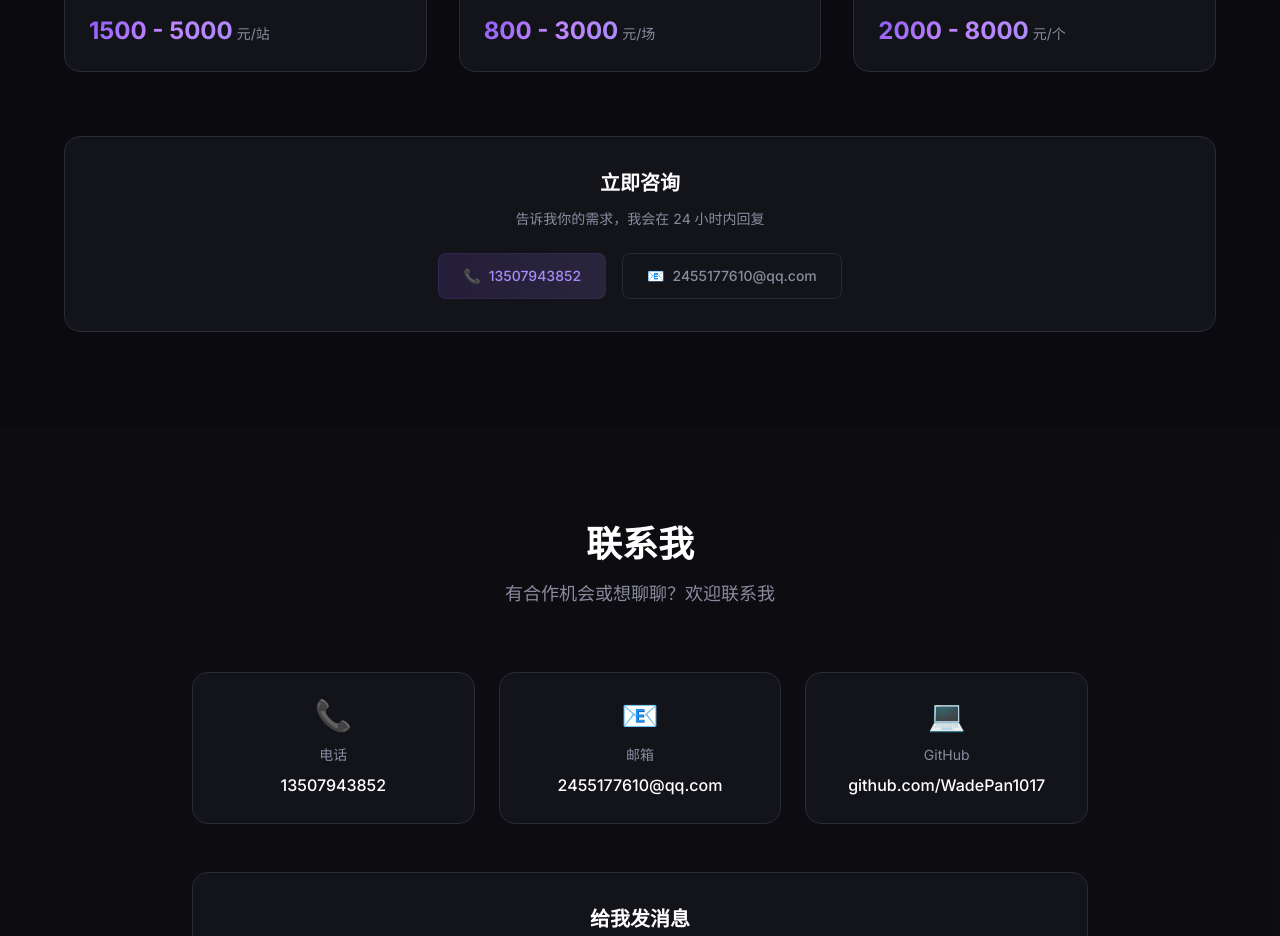
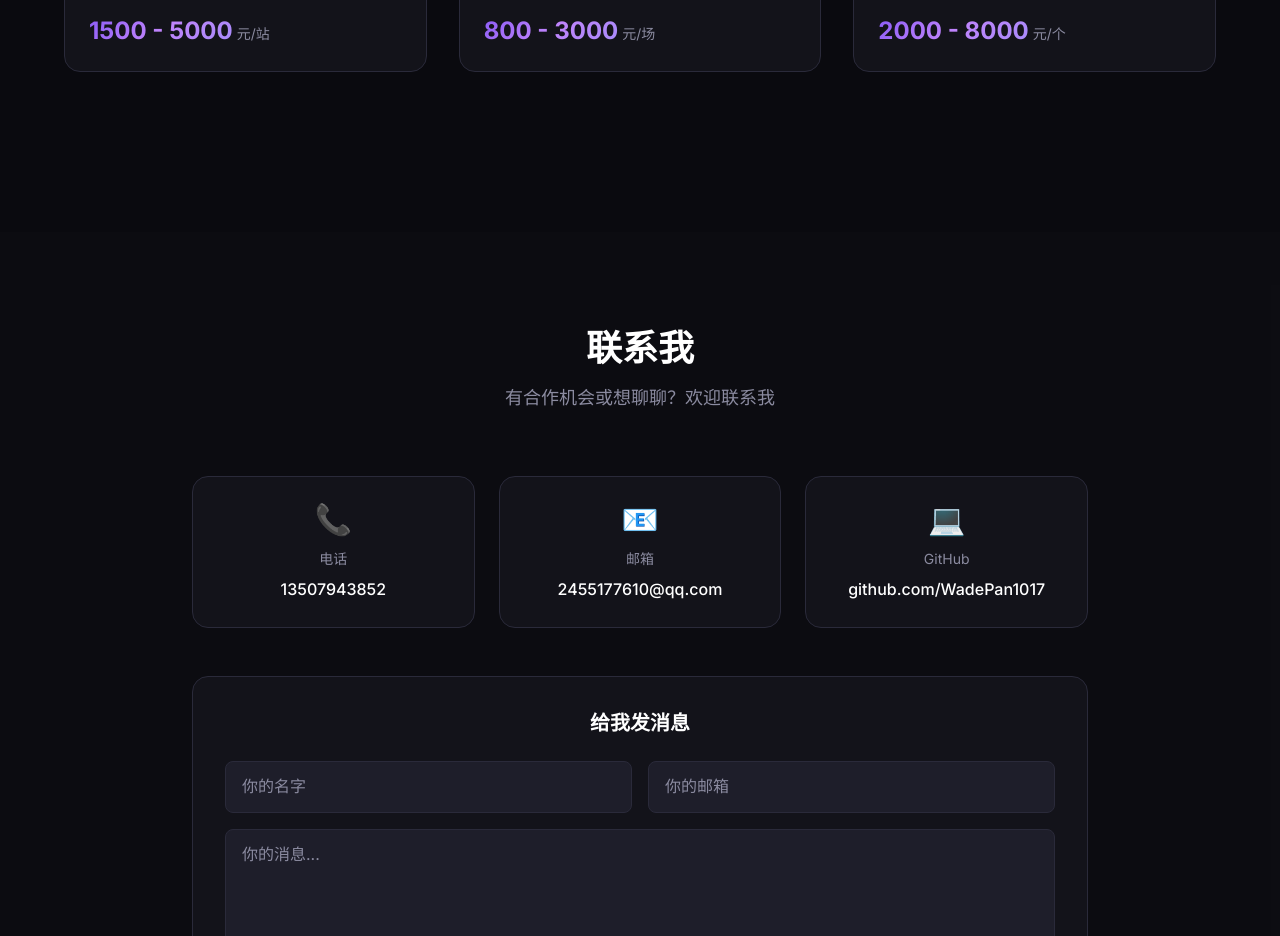
Before and after one commit to WadePan1017/portfolio, a Vue app: page / in a window 1280 px wide. Shown: the part 6320-7256 px from the top of the page. Built offline with nearby package versions, Linux system fonts and the light colour scheme.

Commit message:
fix: 移除接单服务板块中与联系板块重复的咨询入口

```diff
--- a/src/components/Services.vue
+++ b/src/components/Services.vue
@@ -25,12 +25,6 @@ const services = [
     unit: '元/个',
   },
 ]
-
-const contactInfo = {
-  phone: '13507943852',
-  wechat: '13507943852',
-  email: '2455177610@qq.com',
-}
 </script>
 
 <template>
@@ -71,29 +65,6 @@ const contactInfo = {
           </div>
         </div>
       </div>
-
-      <!-- Contact CTA -->
-      <div class="glow-card p-8 text-center">
-        <h3 class="text-xl font-semibold text-white mb-3">立即咨询</h3>
-        <p class="text-gray text-sm mb-6">告诉我你的需求，我会在 24 小时内回复</p>
-
-        <div class="flex flex-wrap justify-center gap-4">
-          <a
-            :href="'tel:' + contactInfo.phone"
-            class="inline-flex items-center gap-2 px-6 py-3 bg-gradient-to-r from-primary/15 to-primary-light/15 hover:from-primary/25 hover:to-primary-light/25 text-primary-light rounded-lg text-sm font-medium transition-all border border-primary/10 hover:border-primary/30"
-          >
-            <span>📞</span>
-            <span>{{ contactInfo.phone }}</span>
-          </a>
-          <a
-            :href="'mailto:' + contactInfo.email"
-            class="inline-flex items-center gap-2 px-6 py-3 border border-dark-border hover:border-primary/40 text-gray hover:text-white rounded-lg text-sm font-medium transition-all hover:bg-dark-lighter"
-          >
-            <span>📧</span>
-            <span>{{ contactInfo.email }}</span>
-          </a>
-        </div>
-      </div>
     </div>
   </section>
 </template>
```
